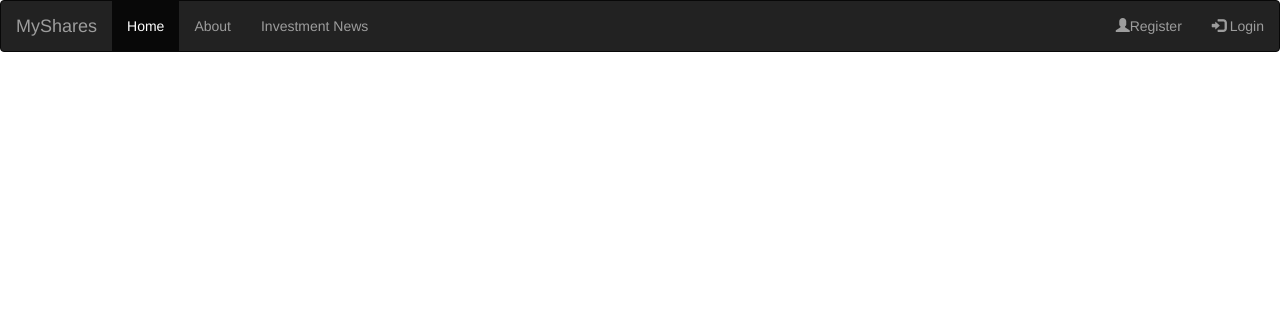
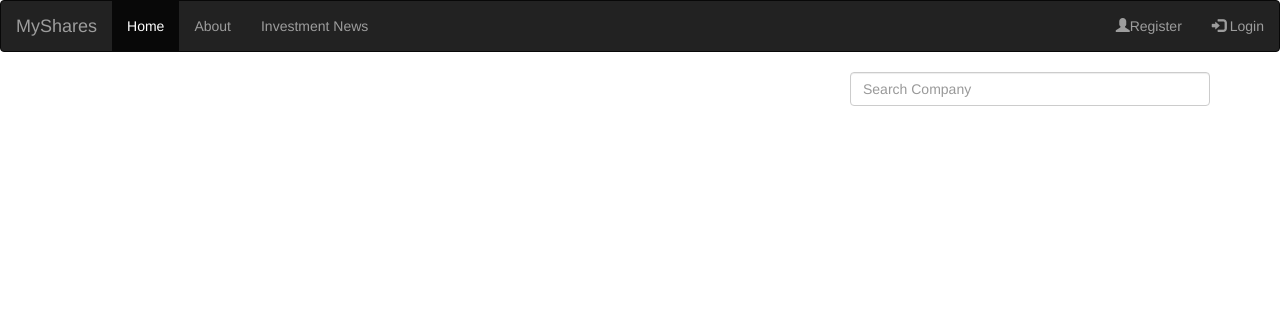
Before and after one commit to Anillab/MyShares, a Flask app: template app/templates/dashboard.html in a window 1280 px wide. Shown: the top 312 px of the page. Run offline with Flask 2, Linux system fonts and the light colour scheme; the template is opened without the code that fills it, so the values that code supplies are empty; some libraries are stand-ins or nearby versions.

Commit message:
added search input

```diff
--- a/app/templates/dashboard.html
+++ b/app/templates/dashboard.html
@@ -6,7 +6,18 @@
     <title> {{ title }} </title>
 
     <div class="container">
-
+      <div class="row">
+        <div class="col-md-8">
+      {{chartdata | safe}}
+       </div>
+       <div class="col-md-4">
+   <form action="">
+       <div class="form-group">
+         <input type="text" class="form-control"placeholder="Search Company">
+       </div>
+ </form>
+       </div>
+    </div>
     </div>
 
 {% endblock %}
```
